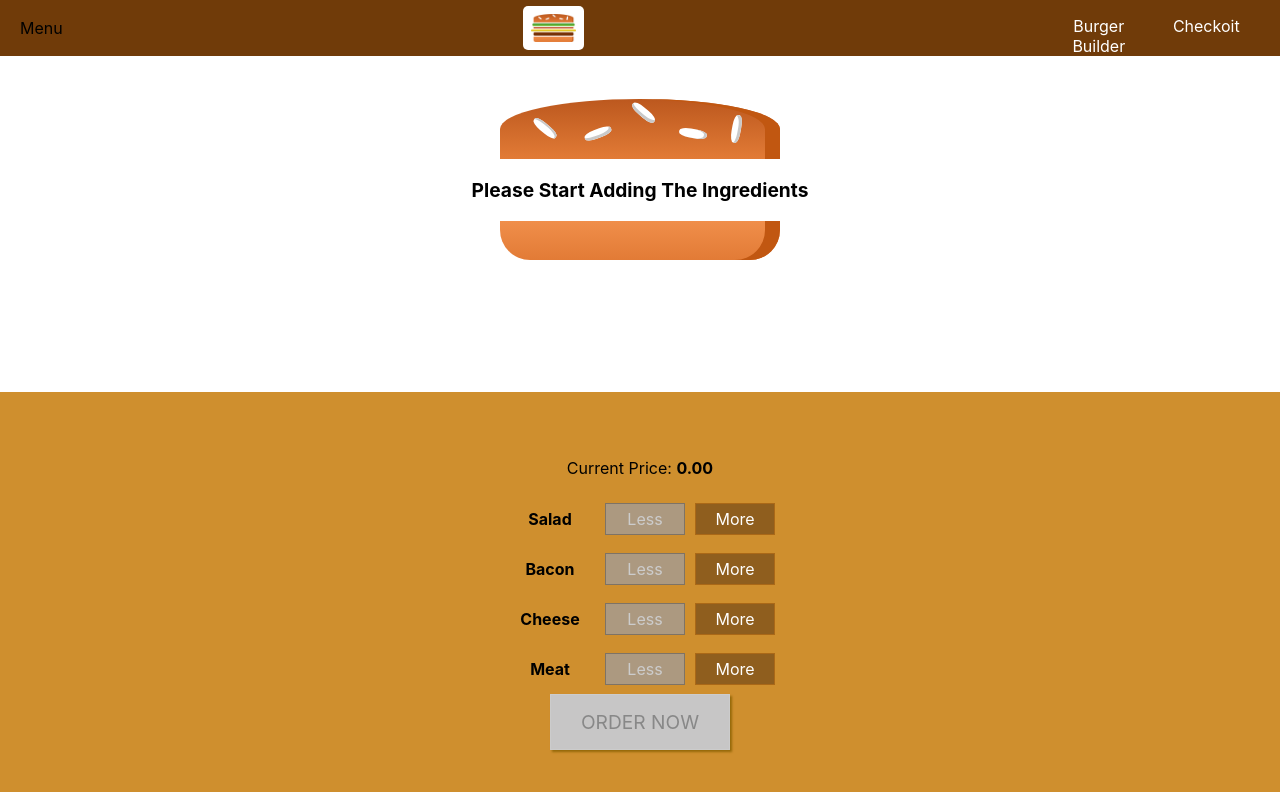
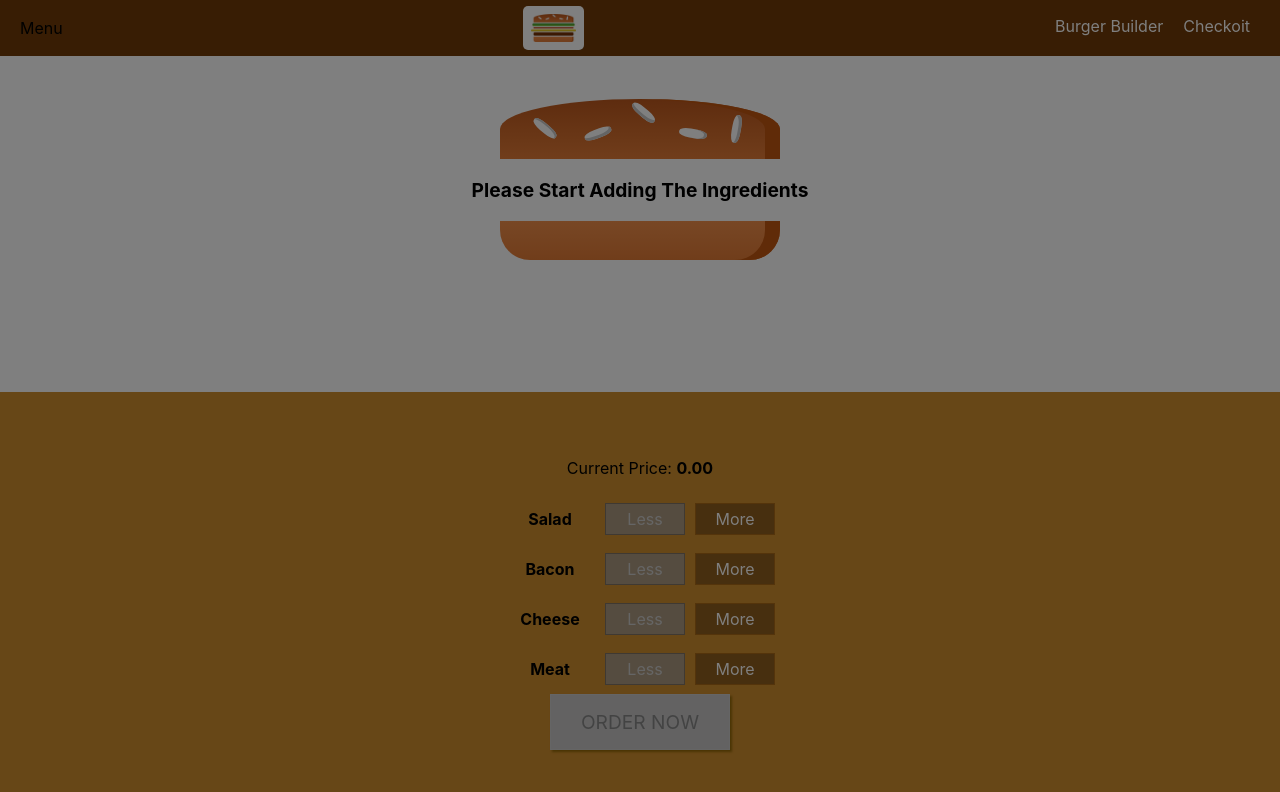
Before and after one commit to Abakrii/Burger-Builder, a React (Create React App) app: page / in a window 1280 px wide. Shown: the top 792 px of the page. Built offline with nearby package versions, Linux system fonts and the light colour scheme.

Commit message:
Reusing the backdrop

```diff
--- a/src/components/Layout/Layout.jsx
+++ b/src/components/Layout/Layout.jsx
@@ -1,13 +1,19 @@
-import React from "react";
+import React,{useState} from "react";
 
 import style from "./Layout.module.css";
 import Toolbar from '../Navigation/Toolbar/Toolbar';
 import SideDrawer from '../Navigation/SildeDrawer/SideDrawer'
 const Layout = ({ children }) => {
-  return (
+
+   const  [sideDrawerState, setSideDrawerState] = useState(true);
+
+   const purshaseCancelHandler = ( ) => {
+    setSideDrawerState(false)
+  }
+   return (
     <div>
       <Toolbar/>
-      <SideDrawer/>
+      <SideDrawer open={sideDrawerState} closed={purshaseCancelHandler}/>
       <div>Toolbar, SideDrawe, BackDrop</div>
       <main className={style.Content}>{children}</main>
     </div>
--- a/src/components/Navigation/NavigationItems/NavigationItem/NavigationItem.module.css
+++ b/src/components/Navigation/NavigationItems/NavigationItem/NavigationItem.module.css
@@ -19,15 +19,14 @@
   .NavigationItem a:hover,
   .NavigationItem a:active,
   .NavigationItem a.active {
-    background-color: #8f5c2c;
-    border-bottom: 4px solid #40a4cb;
-    color: white;
+
+    color: #40A4C8;
   }
 
 @media (min-width: 500px) {
     .NavigationItem {
         margin: 0;
-        box-sizing: border-box;
+        width: auto;
         display: flex;
         height: 100%;
         align-items: center;
@@ -35,7 +34,7 @@
 
       .NavigationItem a {
         color: white;
-        text-decoration: none;
+
         height: 100%;
         padding: 16px 10px;
         border-bottom: 4px solid transparent;
--- a/src/components/Navigation/NavigationItems/NavigationItems.module.css
+++ b/src/components/Navigation/NavigationItems/NavigationItems.module.css
@@ -12,6 +12,5 @@
 @media(min-width: 500px) {
     .NavigationItems {
         flex-flow: row;
-
     }
 }
--- a/src/components/Navigation/SildeDrawer/SideDrawer.jsx
+++ b/src/components/Navigation/SildeDrawer/SideDrawer.jsx
@@ -2,11 +2,16 @@ import React from 'react';
 import Logo from '../../Logo/Logo';
 import NavigationItems from '../NavigationItems/NavigationItems';
 import style from './SideDrawer.module.css';
-
+import Backdrop from '../../UI/Backdrop/Backdrop';
 const SideDrawer = (props) => {
 
+    let attachedClasses = [style.SideDrawer, style.Close ];
+    if(props.open) attachedClasses = [style.SideDrawer, style.Open]
+
     return (
-        <div className={style.SideDrawer}>
+        <div>
+            <Backdrop show={props.open} clicked={props.closed} />
+        <div className={attachedClasses.join(' ')}>
 
             <div className={style.Logo}>
             <Logo/>
@@ -16,6 +21,7 @@ const SideDrawer = (props) => {
                 <NavigationItems/>
             </nav>
         </div>
+        </div>
     );
 }
 
```
